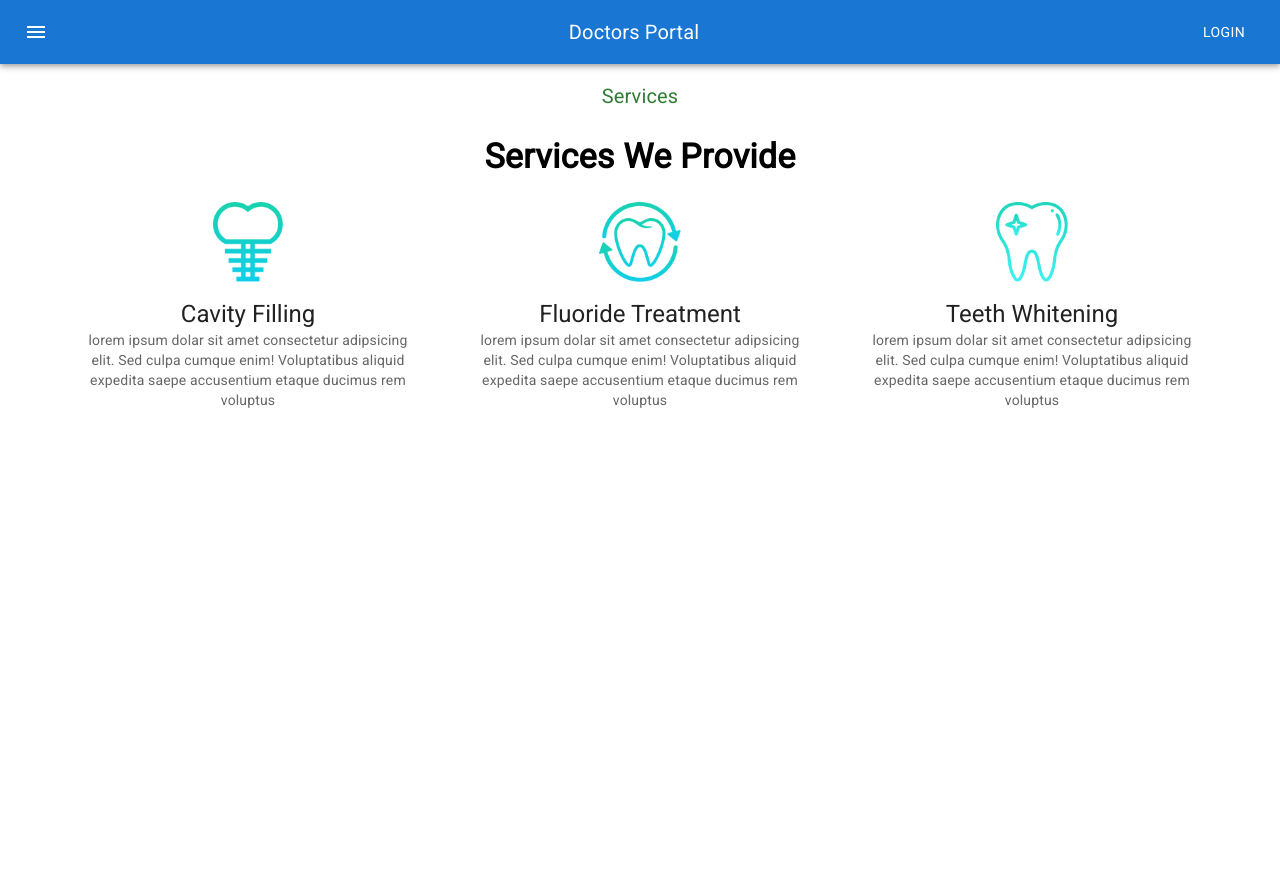
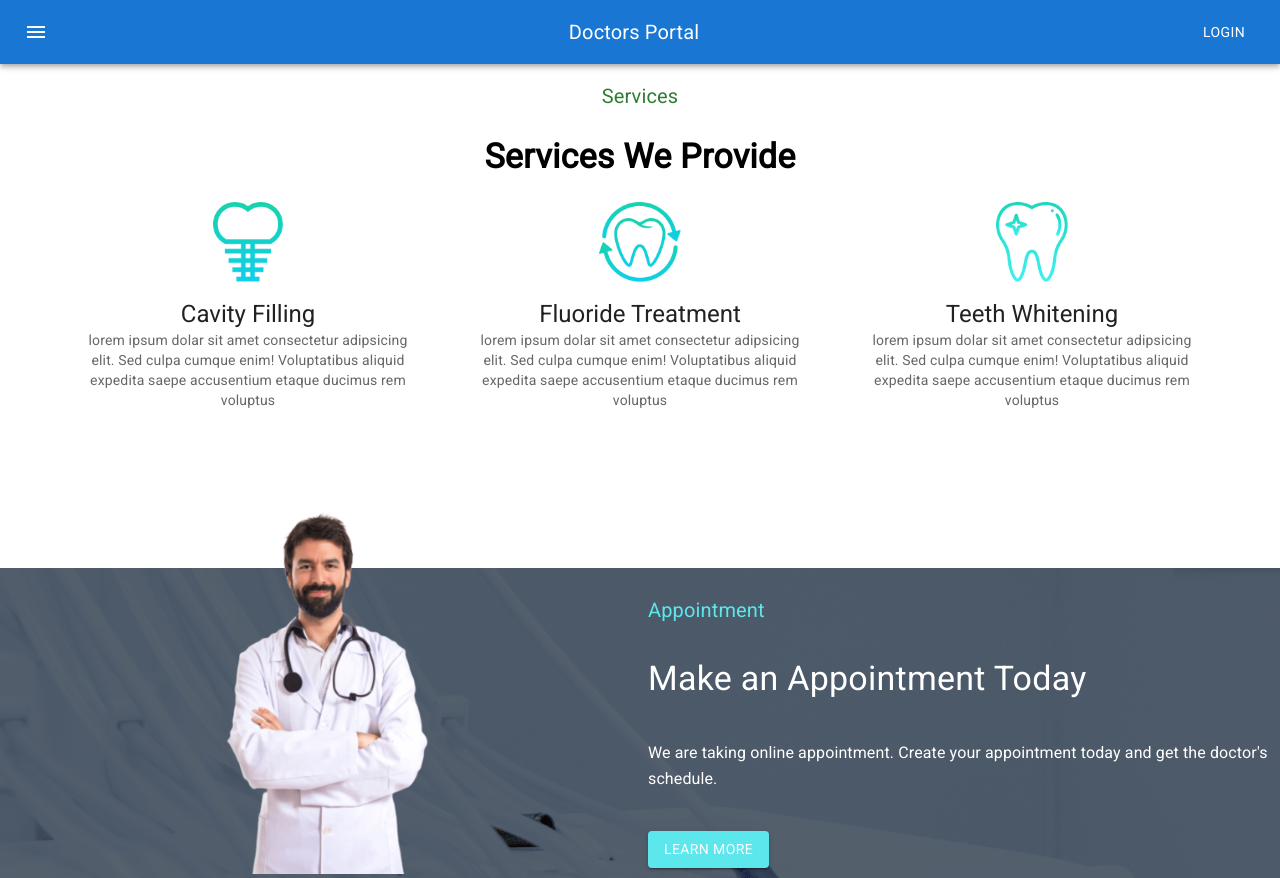
Before and after one commit to thejakia1/Doctors-Portal, a React (Create React App) app: page / in a window 1280 px wide. Before the commit the page ends 800 px from the top, so only its background shows below. Built offline with nearby package versions, Linux system fonts and the light colour scheme.

Commit message:
homepage appointment banner

```diff
--- /dev/null
+++ b/src/Pages/Home/AppointmentBanner/AppointmentBanner.js
@@ -0,0 +1,50 @@
+import React from 'react';
+import Box from '@mui/material/Box';
+import Grid from '@mui/material/Grid';
+import doctor from '../../../images/doctor.png'
+import bg from '../../../images/appointment-bg.png'
+import { Button, Typography } from '@mui/material';
+
+const appointmentBanner = {
+    background: `url(${bg})`,
+    backgroundColor: 'rgba(45, 58, 74, 0.8)',
+    backgroundBlendMode: 'darken, luminosity',
+    marginTop: 150
+}
+
+const AppointmentBanner = () => {
+    return (
+        <div>
+            <Box style={appointmentBanner} sx={{ flexGrow: 1 }}>
+                <Grid container spacing={2}>
+                    <Grid item xs={12} md={6}>
+                        <img
+                        style={{width: '400px', marginTop: '-110px'}}
+                        src={doctor} alt="" />
+                    </Grid>
+                    <Grid item xs={12} md={6} sx={{
+                        display: 'flex',
+                        justifyContent: 'flex-start',
+                        alignItems: 'center',
+                        textAlign: 'left'
+                    }}>
+                        <Box>
+                            <Typography variant='h6' sx={{ mb:4 }} style={{color:'#5CE7ED'}}>
+                                Appointment
+                            </Typography>
+                            <Typography variant='h4' style={{color:'white'}}>
+                                Make an Appointment Today
+                            </Typography>
+                            <Typography variant='h6' sx={{ my:5 }} style={{ color: 'white', fontSize: 16, fontWeight: 300 }}>
+                                We are taking online appointment. Create your appointment today and get the doctor's schedule.
+                            </Typography>
+                            <Button style={{backgroundColor:'#5CE7ED'}} variant="contained">Learn More</Button>
+                        </Box>
+                    </Grid>
+                </Grid>
+            </Box>
+        </div>
+    );
+};
+
+export default AppointmentBanner;
--- a/src/Pages/Home/Home/Home.js
+++ b/src/Pages/Home/Home/Home.js
@@ -1,5 +1,6 @@
 import React from 'react';
 import Navigation from '../../Shared/Navigation/Navigation';
+import AppointmentBanner from '../AppointmentBanner/AppointmentBanner';
 import Services from '../Services/Services';
 
 const Home = () => {
@@ -7,6 +8,7 @@
         <div>
             <Navigation></Navigation>
             <Services></Services>
+            <AppointmentBanner></AppointmentBanner>
         </div>
     );
 };
```
